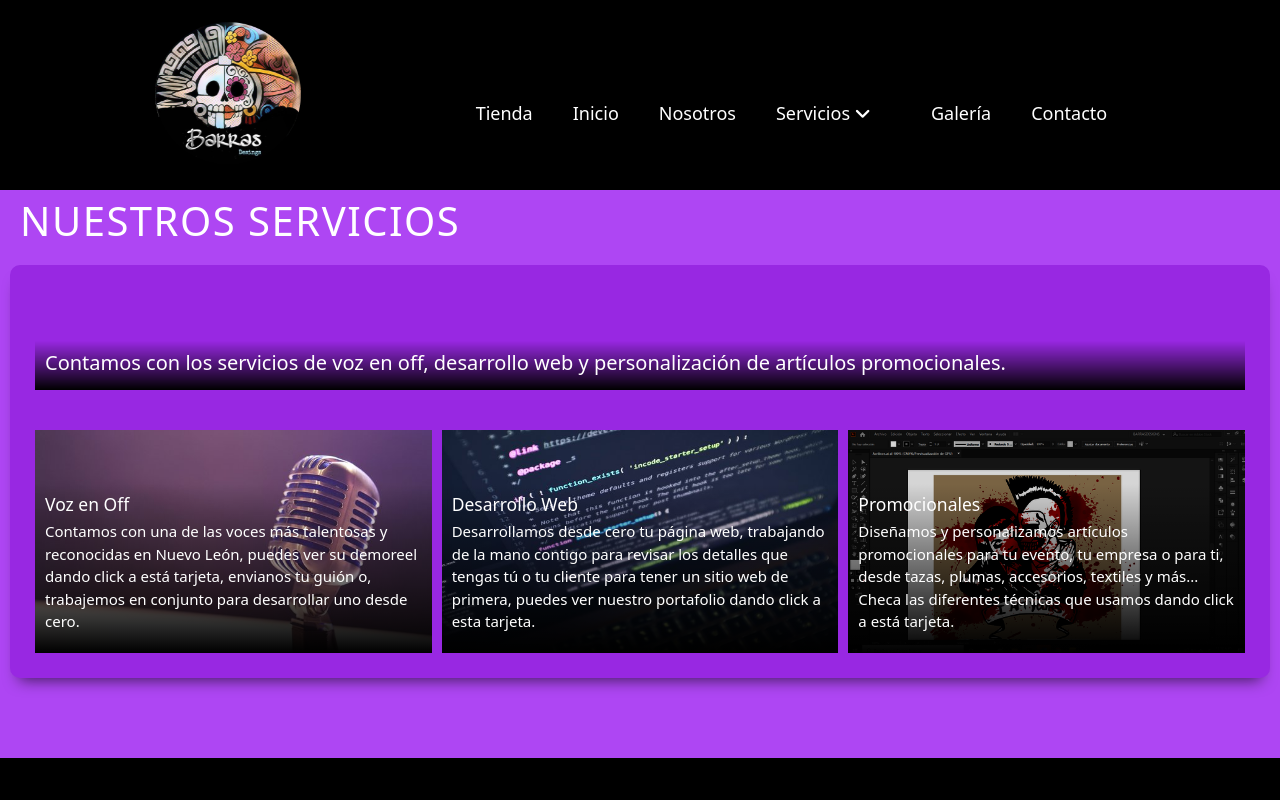
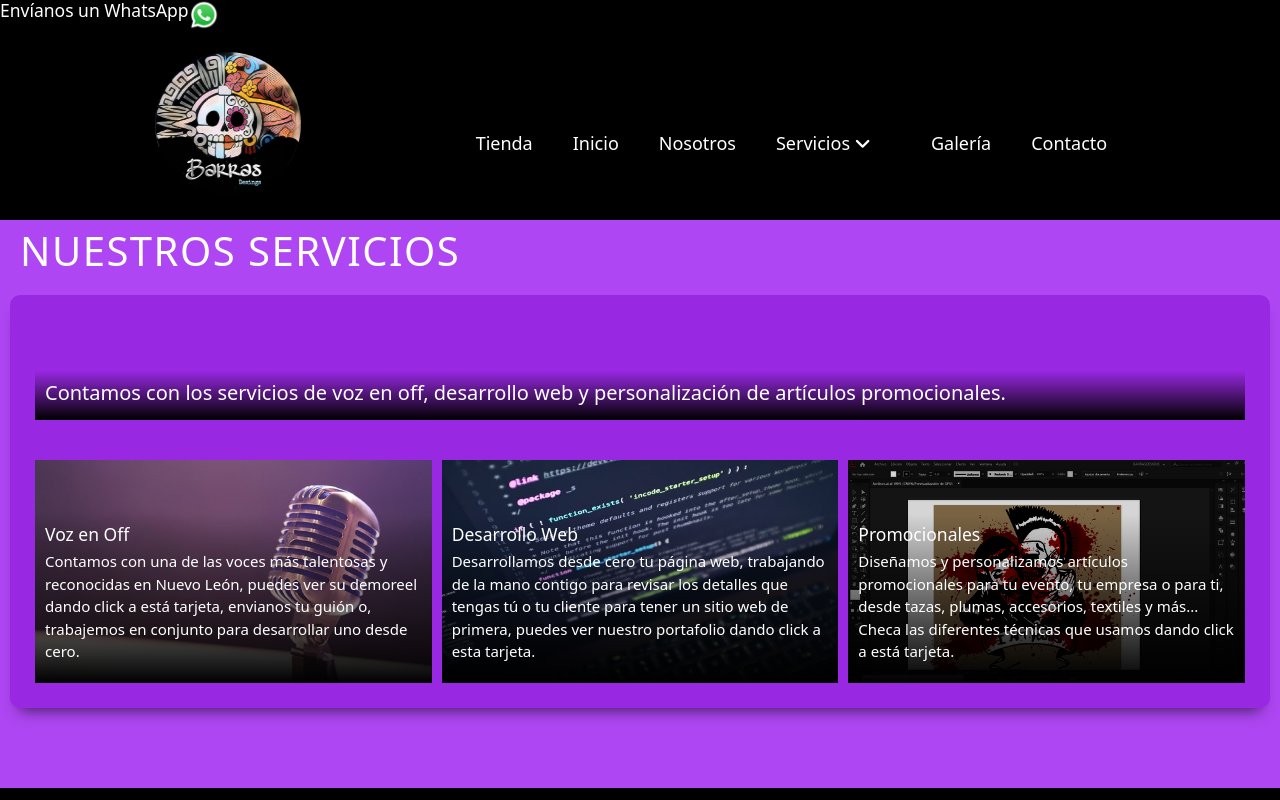
Before and after one commit to jobarv/BarrasDesigns, a plain HTML site: page html/servicios.html in a window 1280 px wide. Shown: the top 800 px of the page. Drawn offline with nearby package versions, Linux system fonts and the light colour scheme; some packages are replaced by stand-ins of ours; a script that the page names is missing.

Commit message:
Update servicios.html

```diff
--- a/html/servicios.html
+++ b/html/servicios.html
@@ -33,7 +33,12 @@
 <body>
 
   <header class="header">
-
+<a href="https://wa.me/+528115028945" style="color:white;">
+      <div class="header_enlaces">
+        <h3>Envíanos un WhatsApp</h3>
+        <img class="icon" src="../img/WhatsApp.svg.png" alt="whatsapp">
+      </div>
+    </a>
     <div class="bgHero">
       <div class="desktopMenu">
         <div class="contHeader">
```
